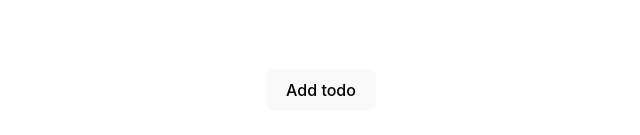
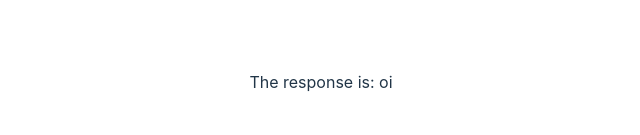
Before and after one commit to mathesukkj/svelte-testing, a Svelte app: page / in a window 1280 px wide. Shown: the part 435-570 px from the top of the page, without its empty margins (319-959 px from the left). Built offline with nearby package versions, Linux system fonts and the light colour scheme.

Commit message:
feat: awaiting promises

```diff
--- a/src/App.svelte
+++ b/src/App.svelte
@@ -1,16 +1,23 @@
 <script lang="ts">
-  import Counter from "./lib/Counter.svelte";
-  import Todos from "./lib/Todos.svelte";
-
+  import getFakeFetch from "./api/getFakeFetch";
 
   let src = "./src/assets/svelte.svg";
   let text = "<h2>state</h2>";
+
+  let response = getFakeFetch()
 </script>
 
 <img {src} alt="svelte" />
 <h1>{@html text}</h1>
 
-<Todos />
+{#await response}
+...loading
+{:then response}
+<p>The response is: {response}</p>
+{:catch error}
+<p>Error! {error}</p>
+{/await}
+
 <style>
   h1 {
     color: orange;
--- /dev/null
+++ b/src/api/getFakeFetch.ts
@@ -0,0 +1,10 @@
+export default function getFakeFetch() {
+  return new Promise((resolve, reject) => {
+    const num = Math.random() * 10
+
+    setTimeout(() => {
+      if(num > 5) resolve("oi")
+      reject("ERRO!!!")
+    }, 2000)
+  })
+}
--- a/src/lib/Todos.svelte
+++ b/src/lib/Todos.svelte
@@ -16,7 +16,6 @@
 <li>{todo}</li>
 {/each}
 
-
 <style>
   li {
     list-style: none;
```
